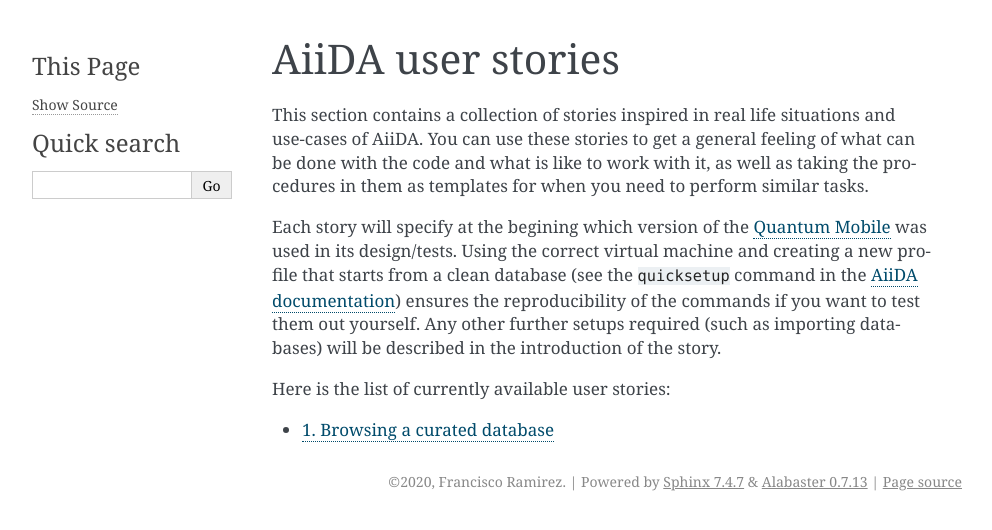
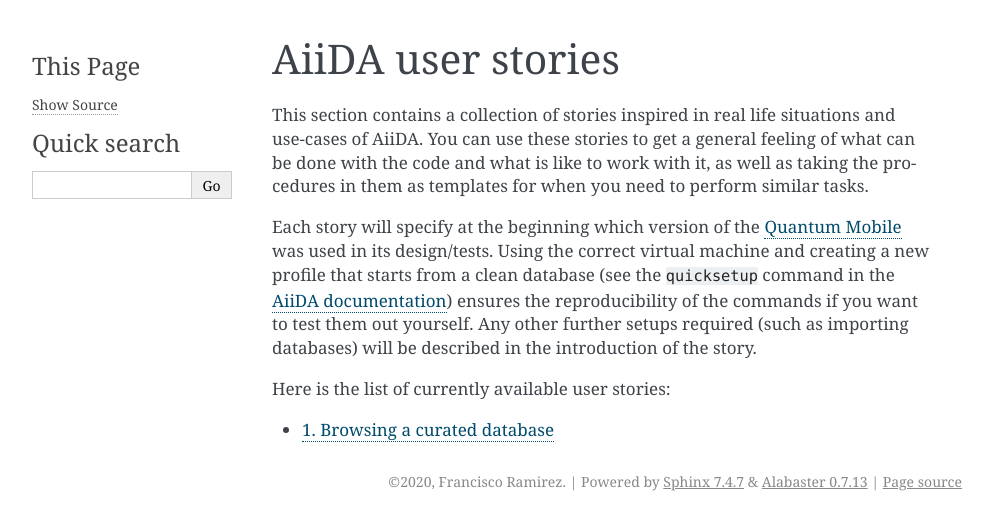
Before and after one commit to aiidateam/aiida-blog, a Sphinx documentation site: the page built from source/stories/index.rst, in a window 1280 px wide. Shown: the top 530 px of the page, without its empty margins (148-1140 px from the left). Built offline with Sphinx 7.4.7, drawn with Linux system fonts in a browser that asks for light colours.

Commit message:
Minor corrections + renaming of repo

```diff
--- a/source/stories/index.rst
+++ b/source/stories/index.rst
@@ -6,7 +6,7 @@
 This section contains a collection of stories inspired in real life situations and use-cases of AiiDA.
 You can use these stories to get a general feeling of what can be done with the code and what is like to work with it, as well as taking the procedures in them as templates for when you need to perform similar tasks.
 
-Each story will specify at the begining which version of the `Quantum Mobile <https://www.materialscloud.org/work/quantum-mobile>`_ was used in its design/tests.
+Each story will specify at the beginning which version of the `Quantum Mobile <https://www.materialscloud.org/work/quantum-mobile>`_ was used in its design/tests.
 Using the correct virtual machine and creating a new profile that starts from a clean database (see the ``quicksetup`` command in the `AiiDA documentation <https://aiida.readthedocs.io/projects/aiida-core/en/latest/intro/get_started.html#initialise-data-storage>`_) ensures the reproducibility of the commands if you want to test them out yourself.
 Any other further setups required (such as importing databases) will be described in the introduction of the story.
 
```
Also changed, not shown: README.md (+1 -1 lines), source/stories/browse_discover.rst (+2 -2 lines).
